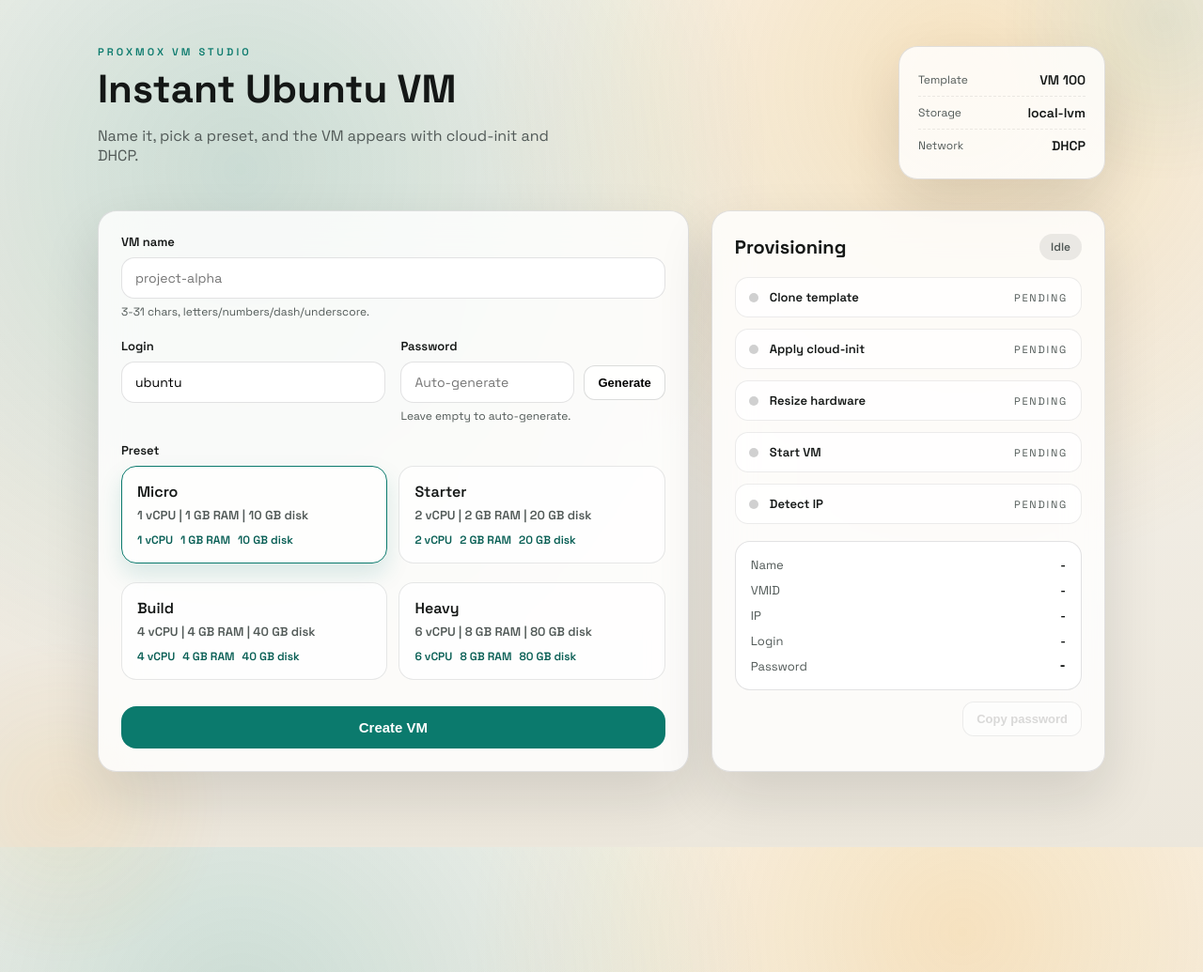
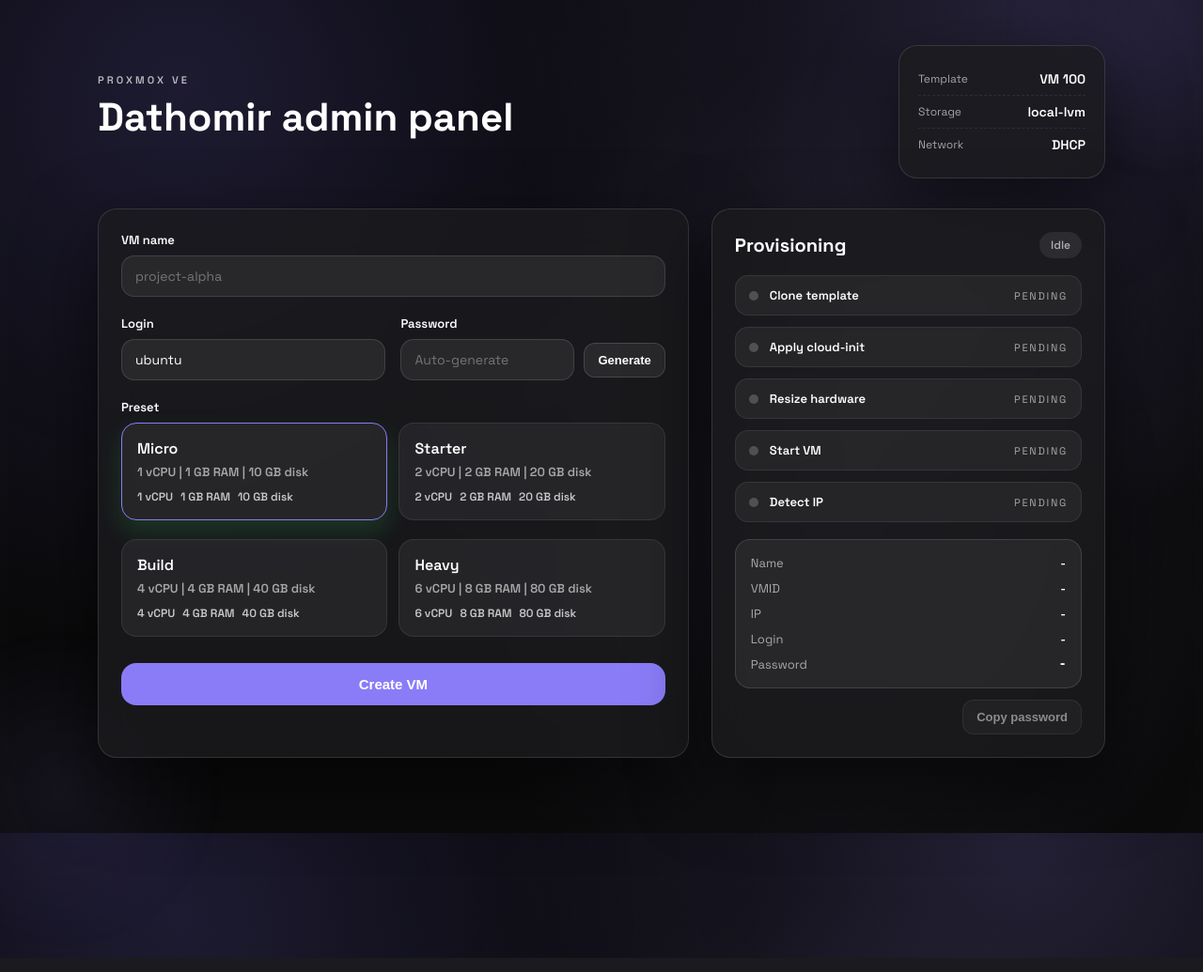
Before and after one commit to mrvasil/pve_vm_panel, a Flask app: page / in a window 1280 px wide; the page is wider, and only the part inside the window is pictured. Shown: that part at 94% size. Run offline with Flask 3, Linux system fonts and the light colour scheme.

Commit message:
add dark theme

```diff
--- a/static/app.css
+++ b/static/app.css
@@ -1,14 +1,14 @@
 :root {
-    color-scheme: light;
-    --bg: #f4f1ea;
-    --ink: #141716;
-    --muted: #515957;
-    --accent: #0b7a6d;
-    --accent-strong: #075e54;
-    --accent-warm: #f59e0b;
-    --card: rgba(255, 255, 255, 0.82);
-    --border: rgba(18, 22, 24, 0.12);
-    --shadow: 0 25px 60px rgba(15, 20, 20, 0.12);
+    color-scheme: dark;
+    --bg: #050505;
+    --ink: #ffffff;
+    --muted: rgba(255, 255, 255, 0.6);
+    --accent: #8a7cf7;
+    --accent-strong: #6f63d9;
+    --accent-warm: #b497ff;
+    --card: rgba(28, 28, 30, 0.78);
+    --border: rgba(255, 255, 255, 0.12);
+    --shadow: 0 30px 80px rgba(0, 0, 0, 0.55);
     --radius: 20px;
 }
 
@@ -21,9 +21,10 @@
     min-height: 100vh;
     font-family: "Space Grotesk", sans-serif;
     color: var(--ink);
-    background: radial-gradient(circle at 20% 20%, rgba(11, 122, 109, 0.18), transparent 45%),
-        radial-gradient(circle at 80% 10%, rgba(245, 158, 11, 0.2), transparent 40%),
-        linear-gradient(180deg, #f7f4ee 0%, #ece7dc 100%);
+    background: radial-gradient(circle at 15% 10%, rgba(138, 124, 247, 0.18), transparent 45%),
+        radial-gradient(circle at 85% 0%, rgba(164, 145, 255, 0.2), transparent 40%),
+        radial-gradient(circle at 70% 60%, rgba(102, 98, 140, 0.22), transparent 45%),
+        linear-gradient(180deg, #050505 0%, #0b0b0c 100%);
     position: relative;
     overflow-x: hidden;
 }
@@ -42,13 +43,13 @@
 }
 
 body::before {
-    background: radial-gradient(circle, rgba(11, 122, 109, 0.35) 0%, transparent 70%);
+    background: radial-gradient(circle, rgba(138, 124, 247, 0.35) 0%, transparent 70%);
     top: -140px;
     right: -120px;
 }
 
 body::after {
-    background: radial-gradient(circle, rgba(245, 158, 11, 0.35) 0%, transparent 70%);
+    background: radial-gradient(circle, rgba(164, 145, 255, 0.3) 0%, transparent 70%);
     bottom: -140px;
     left: -120px;
     animation-delay: -6s;
@@ -97,7 +98,7 @@
     letter-spacing: 0.28em;
     font-size: 11px;
     font-weight: 600;
-    color: var(--accent);
+    color: rgba(255, 255, 255, 0.7);
 }
 
 h1 {
@@ -128,7 +129,7 @@
     justify-content: space-between;
     gap: 16px;
     padding: 8px 0;
-    border-bottom: 1px dashed rgba(18, 22, 24, 0.08);
+    border-bottom: 1px dashed rgba(255, 255, 255, 0.08);
 }
 
 .hero-card__row:last-child {
@@ -191,7 +192,8 @@
     padding: 12px 14px;
     border-radius: 14px;
     border: 1px solid var(--border);
-    background: rgba(255, 255, 255, 0.9);
+    background: rgba(44, 44, 46, 0.85);
+    color: var(--ink);
     font-size: 14px;
     font-family: "Space Grotesk", sans-serif;
     transition: border-color 0.2s ease, box-shadow 0.2s ease;
@@ -199,8 +201,8 @@
 
 input[type="text"]:focus {
     outline: none;
-    border-color: rgba(11, 122, 109, 0.7);
-    box-shadow: 0 0 0 3px rgba(11, 122, 109, 0.15);
+    border-color: rgba(52, 199, 89, 0.7);
+    box-shadow: 0 0 0 3px rgba(52, 199, 89, 0.2);
 }
 
 .inline {
@@ -239,19 +241,19 @@
 .preset-body {
     border-radius: 16px;
     padding: 16px;
-    border: 1px solid rgba(18, 22, 24, 0.1);
-    background: rgba(255, 255, 255, 0.7);
+    border: 1px solid rgba(255, 255, 255, 0.08);
+    background: rgba(44, 44, 46, 0.72);
     transition: transform 0.2s ease, border-color 0.2s ease, box-shadow 0.2s ease;
 }
 
 .preset-card:hover .preset-body {
     transform: translateY(-2px);
-    border-color: rgba(11, 122, 109, 0.3);
+    border-color: rgba(52, 199, 89, 0.35);
 }
 
 .preset-card input:checked + .preset-body {
     border-color: var(--accent);
-    box-shadow: 0 12px 24px rgba(11, 122, 109, 0.15);
+    box-shadow: 0 12px 24px rgba(52, 199, 89, 0.18);
 }
 
 .preset-title {
@@ -271,7 +273,7 @@
     flex-wrap: wrap;
     gap: 8px;
     font-size: 12px;
-    color: var(--accent-strong);
+    color: rgba(255, 255, 255, 0.75);
 }
 
 .primary {
@@ -289,7 +291,7 @@
 
 .primary:hover {
     transform: translateY(-1px);
-    box-shadow: 0 12px 24px rgba(11, 122, 109, 0.25);
+    box-shadow: 0 12px 24px rgba(52, 199, 89, 0.25);
 }
 
 .primary:disabled {
@@ -299,8 +301,9 @@
 }
 
 .ghost {
-    border: 1px solid rgba(18, 22, 24, 0.15);
-    background: rgba(255, 255, 255, 0.8);
+    border: 1px solid rgba(255, 255, 255, 0.14);
+    background: rgba(44, 44, 46, 0.9);
+    color: var(--ink);
     padding: 10px 14px;
     border-radius: 12px;
     font-size: 13px;
@@ -310,8 +313,8 @@
 }
 
 .ghost:hover {
-    border-color: rgba(11, 122, 109, 0.5);
-    color: var(--accent-strong);
+    border-color: rgba(52, 199, 89, 0.5);
+    color: #ffffff;
 }
 
 .ghost:disabled {
@@ -336,23 +339,23 @@
     border-radius: 999px;
     font-size: 12px;
     font-weight: 600;
-    background: rgba(18, 22, 24, 0.08);
+    background: rgba(255, 255, 255, 0.08);
     color: var(--muted);
 }
 
 .status-pill.is-running {
-    background: rgba(11, 122, 109, 0.15);
-    color: var(--accent-strong);
+    background: rgba(52, 199, 89, 0.2);
+    color: var(--accent);
 }
 
 .status-pill.is-done {
-    background: rgba(11, 122, 109, 0.2);
-    color: var(--accent-strong);
+    background: rgba(52, 199, 89, 0.25);
+    color: var(--accent);
 }
 
 .status-pill.is-error {
-    background: rgba(220, 38, 38, 0.15);
-    color: #b91c1c;
+    background: rgba(255, 69, 58, 0.2);
+    color: #ff453a;
 }
 
 .steps {
@@ -369,8 +372,8 @@
     gap: 12px;
     padding: 12px 14px;
     border-radius: 14px;
-    border: 1px solid rgba(18, 22, 24, 0.08);
-    background: rgba(255, 255, 255, 0.75);
+    border: 1px solid rgba(255, 255, 255, 0.08);
+    background: rgba(44, 44, 46, 0.7);
 }
 
 .step-left {
@@ -383,7 +386,7 @@
     width: 10px;
     height: 10px;
     border-radius: 50%;
-    background: rgba(18, 22, 24, 0.2);
+    background: rgba(255, 255, 255, 0.2);
 }
 
 .step-title {
@@ -416,7 +419,7 @@
 }
 
 .step--error .step-dot {
-    background: #dc2626;
+    background: #ff453a;
 }
 
 .step--skipped .step-dot {
@@ -433,7 +436,7 @@
 }
 
 .step--error .step-state {
-    color: #b91c1c;
+    color: #ff453a;
 }
 
 .step--skipped .step-state {
@@ -441,10 +444,10 @@
 }
 
 .result-card {
-    border: 1px solid rgba(18, 22, 24, 0.12);
+    border: 1px solid rgba(255, 255, 255, 0.12);
     border-radius: 16px;
     padding: 16px;
-    background: rgba(255, 255, 255, 0.88);
+    background: rgba(44, 44, 46, 0.78);
     display: flex;
     flex-direction: column;
     gap: 10px;
@@ -480,9 +483,9 @@
     margin-top: 16px;
     padding: 12px 14px;
     border-radius: 12px;
-    background: rgba(220, 38, 38, 0.12);
-    border: 1px solid rgba(220, 38, 38, 0.3);
-    color: #991b1b;
+    background: rgba(255, 69, 58, 0.18);
+    border: 1px solid rgba(255, 69, 58, 0.4);
+    color: #ff453a;
     font-size: 13px;
     display: none;
 }
--- a/templates/index.html
+++ b/templates/index.html
@@ -3,9 +3,9 @@
 {% block content %}
 <header class="hero">
     <div>
-        <div class="eyebrow">Proxmox VM Studio</div>
-        <h1>Instant Ubuntu VM</h1>
-        <p class="lead">Name it, pick a preset, and the VM appears with cloud-init and DHCP.</p>
+        <div class="eyebrow">Proxmox VE</div>
+        <h1>Dathomir admin panel</h1>
+        <!-- <p class="lead">Name it, pick a preset, and the VM appears with cloud-init and DHCP.</p> -->
     </div>
     <div class="hero-card">
         <div class="hero-card__row">
@@ -29,7 +29,6 @@
             <div class="field">
                 <label for="vm-name">VM name</label>
                 <input id="vm-name" name="vm_name" type="text" placeholder="project-alpha" required>
-                <div class="hint">3-31 chars, letters/numbers/dash/underscore.</div>
             </div>
 
             <div class="field split">
@@ -43,7 +42,6 @@
                         <input id="password" name="password" type="text" placeholder="Auto-generate">
                         <button class="ghost" type="button" id="gen-pass">Generate</button>
                     </div>
-                    <div class="hint">Leave empty to auto-generate.</div>
                 </div>
             </div>
 
```
